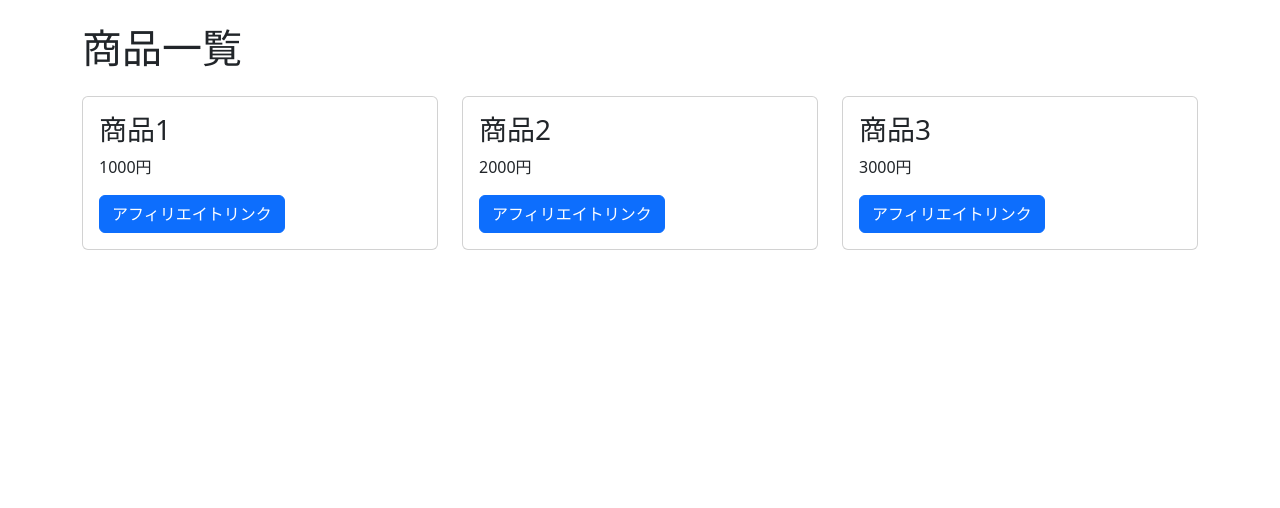
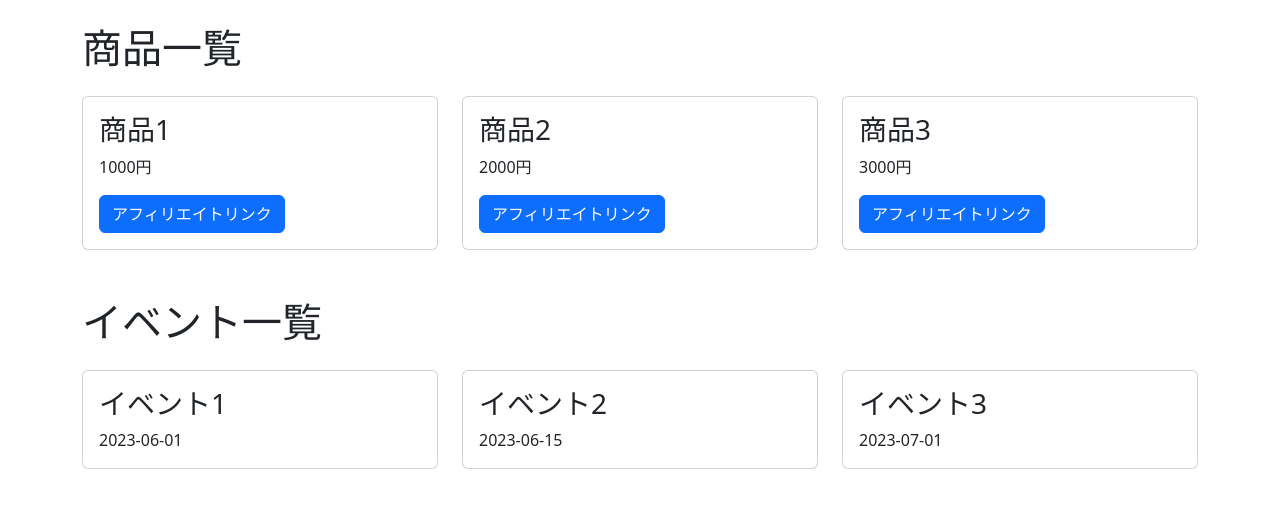
Before and after one commit to taboopython/app, a Vue app in the folder frontend/: page / in a window 1280 px wide. Shown: the top 508 px of the page. Built offline with nearby package versions, Linux system fonts and the light colour scheme; the HTML template or start-up script is replaced by a standard one.

Commit message:
after adding event

```diff
--- a/frontend/src/App.vue
+++ b/frontend/src/App.vue
@@ -11,6 +11,17 @@
             <div v-if="selectedProduct && selectedProduct.id === product.id" class="mt-3">
               <div v-qrcode="affiliateLink" class="qrcode"></div>
             </div>
+          </div>
+        </div>
+      </div>
+    </div>
+    <h1 class="my-4">イベント一覧</h1>
+    <div class="row">
+      <div class="col-md-4" v-for="event in events" :key="event.id">
+        <div class="card mb-4">
+          <div class="card-body">
+            <h3 class="card-title">{{ event.name }}</h3>
+            <p class="card-text">{{ event.date }}</p>
           </div>
         </div>
       </div>
@@ -30,10 +41,12 @@ export default {
       products: [],
       selectedProduct: null,
       affiliateLink: '',
+      events: [],
     };
   },
   mounted() {
     this.fetchProducts();
+    this.fetchEvents();
   },
   methods: {
     fetchProducts() {
@@ -48,6 +61,14 @@ export default {
       this.selectedProduct = product;
       this.affiliateLink = 'https://affiliate-link.com/' + product.id;
     },
+    fetchEvents() {
+      const dummyEvents = [
+        { id: 1, name: 'イベント1', date: '2023-06-01' },
+        { id: 2, name: 'イベント2', date: '2023-06-15' },
+        { id: 3, name: 'イベント3', date: '2023-07-01' },
+      ];
+      this.events = dummyEvents;
+    },
   },
 };
 </script>
```
